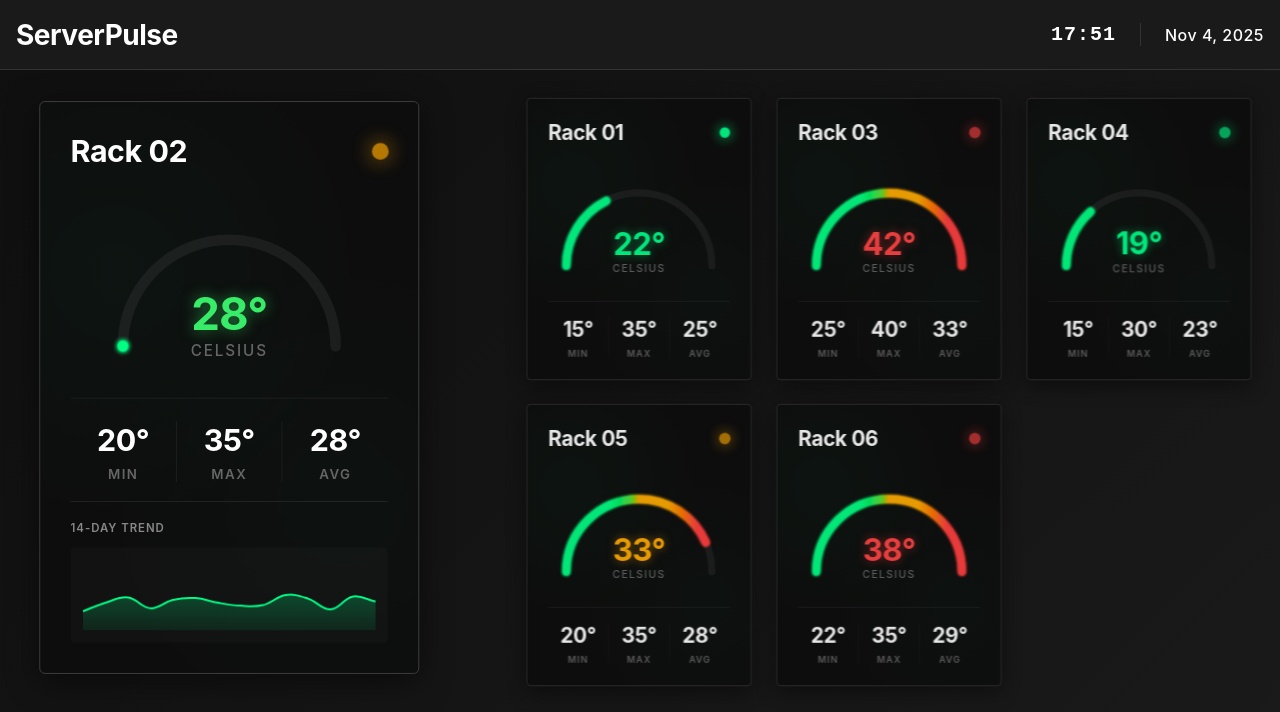
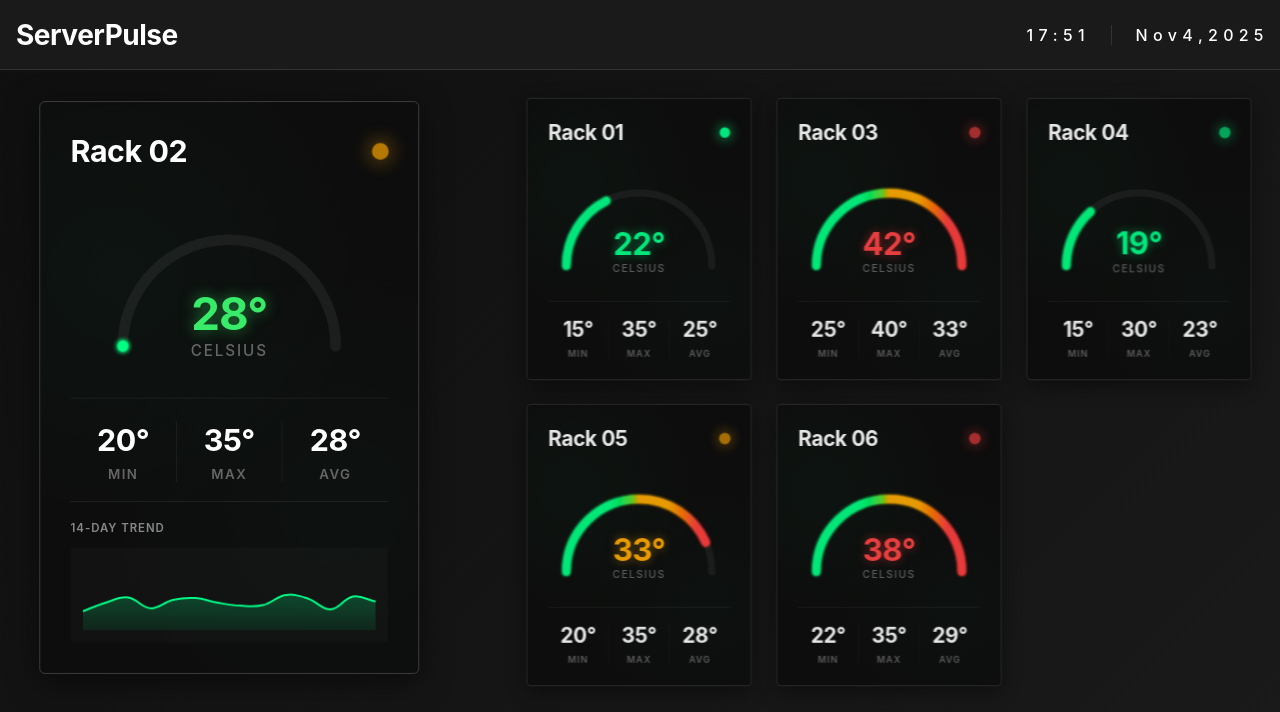
Before and after one commit to ShewonGun/ServerPulse, an Angular app in the folder serverpulse-frontend/: page / in a window 1280 px wide. Shown: the top 712 px of the page. Built offline with nearby package versions, Linux system fonts and the light colour scheme.

Commit message:
Date and Time

```diff
--- a/serverpulse-frontend/src/app/shared/Navbar/navbar-component.scss
+++ b/serverpulse-frontend/src/app/shared/Navbar/navbar-component.scss
@@ -56,11 +56,10 @@
       align-items: center;
 
       .time {
-        font-size: 20px;
-        font-weight: 700;
+        font-size: 16px;
+        font-weight: 500;
         color: #ffffff;
-        font-family: 'Courier New', monospace;
-        letter-spacing: 1px;
+        letter-spacing: 0.5px;
         min-width: 60px;
       }
 
--- a/serverpulse-frontend/src/app/shared/Navbar/navbar-component.ts
+++ b/serverpulse-frontend/src/app/shared/Navbar/navbar-component.ts
@@ -45,17 +45,18 @@ export class NavbarComponent implements OnInit, OnDestroy {
   }
 
   /**
-   * Format time as HH:MM
+   * Format time as H H : M M (with spaces between each character)
    */
   private formatTime(date: Date): string {
     const hours = date.getHours().toString().padStart(2, '0');
     const minutes = date.getMinutes().toString().padStart(2, '0');
 
-    return `${hours}:${minutes}`;
+    const timeString = `${hours}:${minutes}`;
+    return timeString.split('').join(' ');
   }
 
   /**
-   * Format date as "Nov 4, 2025"
+   * Format date as "N o v     4 ,   2 0 2 5" (with more space between month and day)
    */
   private formatDate(date: Date): string {
     const options: Intl.DateTimeFormatOptions = {
@@ -64,6 +65,16 @@ export class NavbarComponent implements OnInit, OnDestroy {
       day: 'numeric'
     };
 
-    return date.toLocaleDateString('en-US', options);
+    const formattedDate = date.toLocaleDateString('en-US', options);
+    // Split by comma to separate "Nov 4" from "2025"
+    const parts = formattedDate.split(', ');
+    if (parts.length === 2) {
+      // Add more spaces between month and day, and spaces between all characters in year
+      const monthDayWithExtraSpace = parts[0].replace(' ', '         '); // 9 spaces between Nov and 4
+      const monthDaySpaced = monthDayWithExtraSpace.split('').join(' ');
+      const yearSpaced = parts[1].split('').join(' ');
+      return `${monthDaySpaced} , ${yearSpaced}`;
+    }
+    return formattedDate.split('').join(' ');
   }
 }
```
